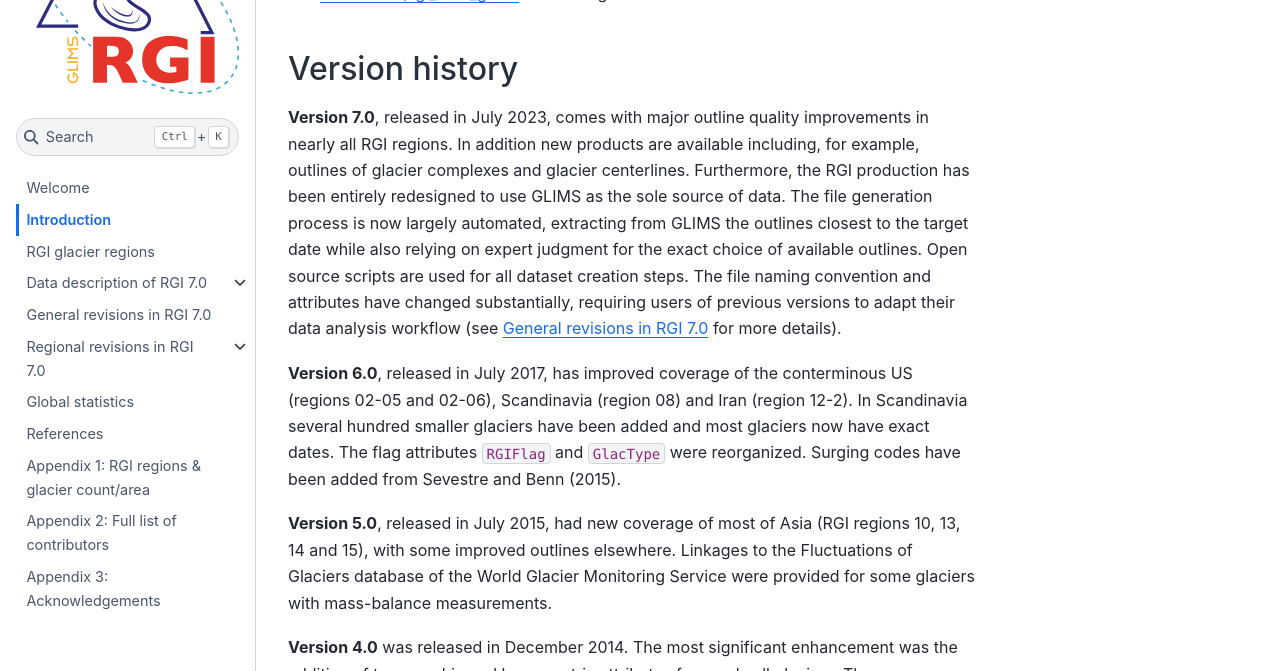
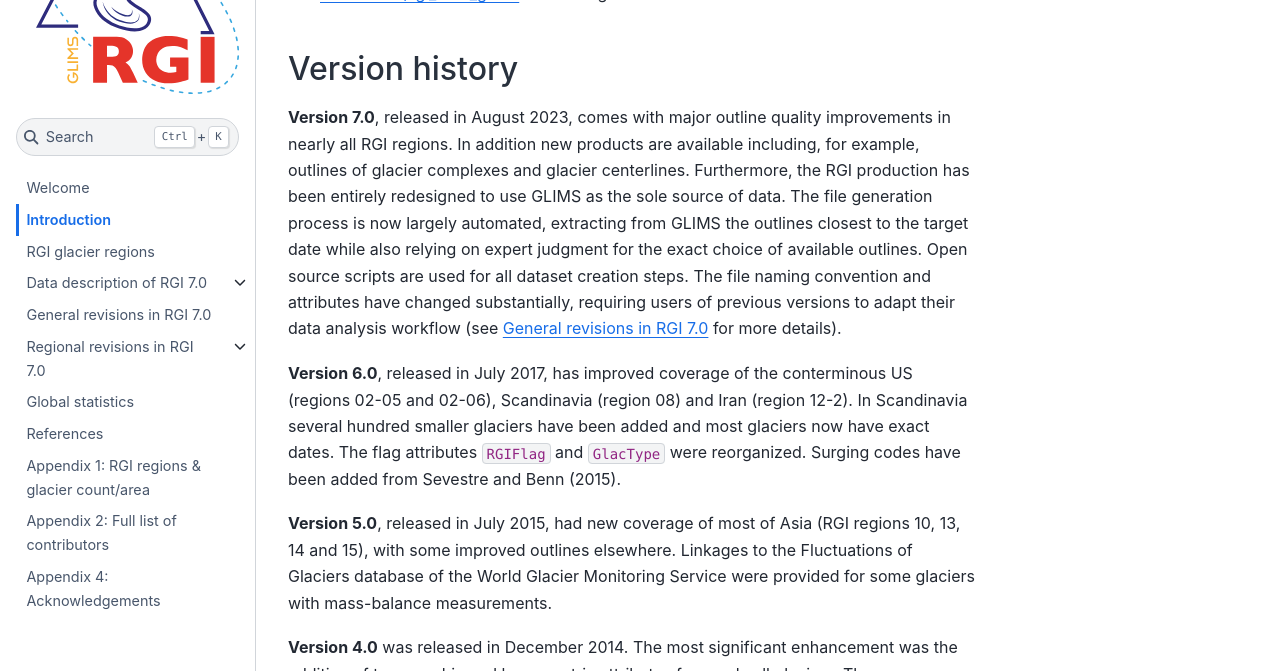
Before and after one commit to GLIMS-RGI/rgi_user_guide, a Jupyter Book: the page built from docs/01_introduction.md, in a window 1280 px wide and 900 px high, scrolled down 3375 px. Shown: the part 153-824 px from the top of the window. Built offline with Jupyter Book 1.0.4 settings and Sphinx 7.4.7 and the Sphinx Book theme 1.1.4, drawn with Linux system fonts in a browser that asks for light colours; pages that are not in the unit, such as notebooks, are missing from menus; cross-references to code outside the pages are shown as plain code; some of the changed text lies outside the part shown.

Commit message:
contributing

```diff
--- a/docs/01_introduction.md
+++ b/docs/01_introduction.md
@@ -13,7 +13,7 @@
 
 ## Who develops and hosts the RGI?
 
-The RGI has been developed in an international community-driven effort of glaciologists starting in 2010. The inventory was named after "Randolph", a town in New Hampshire, USA, where the team met for one of their meetings {cite:p}`Pfeffer2014`. In 2014 development of the RGI became the responsibility of the [Working Group on the Randolph Glacier Inventory and Infrastructure for Glacier Monitoring](https://cryosphericsciences.org/activities/wg-rgi/), which operated under the International Association of Cryospheric Sciences([IACS](https://cryosphericsciences.org)). In 2019, a new Working Group was established to build upon the previous achievements and further expand its objectives: the [IACS Working Group on the Randolph Glacier Inventory (RGI) and its role in future glacier monitoring and GLIMS](https://cryosphericsciences.org/activities/working-groups/rgi-working-group/).
+The RGI has been developed in an international community-driven effort of glaciologists starting in 2010. The inventory was named after "Randolph", a town in New Hampshire, USA, where the team met for one of their meetings {cite:p}`Pfeffer2014`. In 2014 development of the RGI became the responsibility of the [Working Group on the Randolph Glacier Inventory and Infrastructure for Glacier Monitoring](https://cryosphericsciences.org/activities/wg-rgi/), which operated under the International Association of Cryospheric Sciences ([IACS](https://cryosphericsciences.org)). In 2019, a new Working Group was established to build upon the previous achievements and further expand its objectives: the [IACS Working Group on the Randolph Glacier Inventory (RGI) and its role in future glacier monitoring and GLIMS](https://cryosphericsciences.org/activities/working-groups/rgi-working-group/).
 
 The RGI datasets are listed on [glims.org](https://www.glims.org/RGI), and the RGI files can be downloaded through the [data portal](https://nsidc.org/data/nsidc-0770) at the National Snow and Ice Data Center ([NSIDC](https://nsidc.org)), which is the host for GLIMS.
 
@@ -76,7 +75,7 @@
 
 ## Version history
 
-**Version 7.0**, released in July 2023, comes with major outline quality improvements in nearly all RGI regions. In addition new products are available including, for example, outlines of glacier complexes and glacier centerlines. Furthermore, the RGI production has been entirely redesigned to use GLIMS as the sole source of data. The file generation process is now largely automated, extracting from GLIMS the outlines closest to the target date while also relying on expert judgment for the exact choice of available outlines. Open source scripts are used for all dataset creation steps. The file naming convention and attributes have changed substantially, requiring users of previous versions to adapt their data analysis workflow (see [](04_revisions) for more details).
+**Version 7.0**, released in August 2023, comes with major outline quality improvements in nearly all RGI regions. In addition new products are available including, for example, outlines of glacier complexes and glacier centerlines. Furthermore, the RGI production has been entirely redesigned to use GLIMS as the sole source of data. The file generation process is now largely automated, extracting from GLIMS the outlines closest to the target date while also relying on expert judgment for the exact choice of available outlines. Open source scripts are used for all dataset creation steps. The file naming convention and attributes have changed substantially, requiring users of previous versions to adapt their data analysis workflow (see [](04_revisions) for more details).
 
 **Version 6.0**, released in July 2017, has improved coverage of the conterminous US (regions 02-05 and 02-06), Scandinavia (region 08) and Iran (region 12-2). In Scandinavia several hundred smaller glaciers have been added and most glaciers now have exact dates. The flag attributes `RGIFlag` and `GlacType` were reorganized. Surging codes have been added from Sevestre and Benn (2015).
 
--- a/docs/_toc.yml
+++ b/docs/_toc.yml
@@ -37,4 +37,5 @@
 - file: 07_references.md
 - file: appendix/regions.md
 - file: appendix/contributors.md
+- file: appendix/contribute.md
 - file: appendix/acknowledgements.md
--- a/docs/appendix/acknowledgements.md
+++ b/docs/appendix/acknowledgements.md
@@ -1,4 +1,4 @@
-# Appendix 3: Acknowledgements
+# Appendix 4: Acknowledgements
 
 Funding for RGI 7.0 was provided by:
 - the **International Association of Cryospheric Sciences (IACS)**, under the auspices of the International Union of Geodesy and Geophysics (IUGG). Funds were used to organize meetings and employ student helpers.
```
Also changed, not shown: other parts of docs/01_introduction.md (+2 -3 lines), docs/welcome.md (+3 -2 lines).
